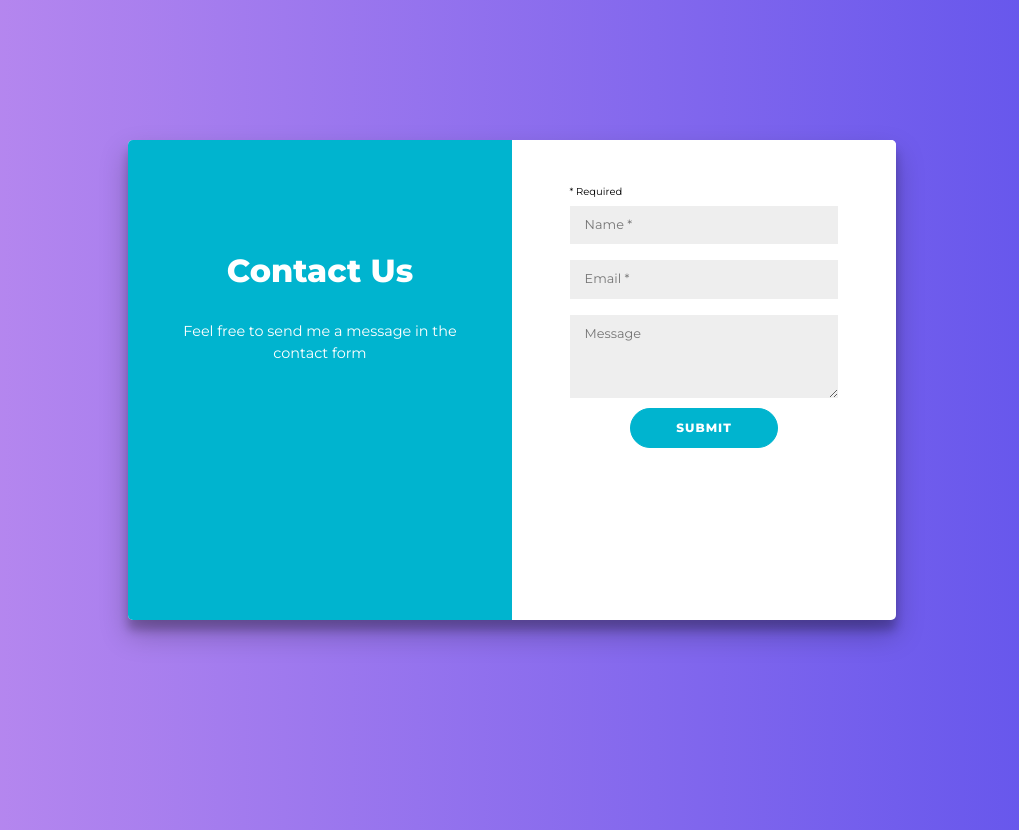
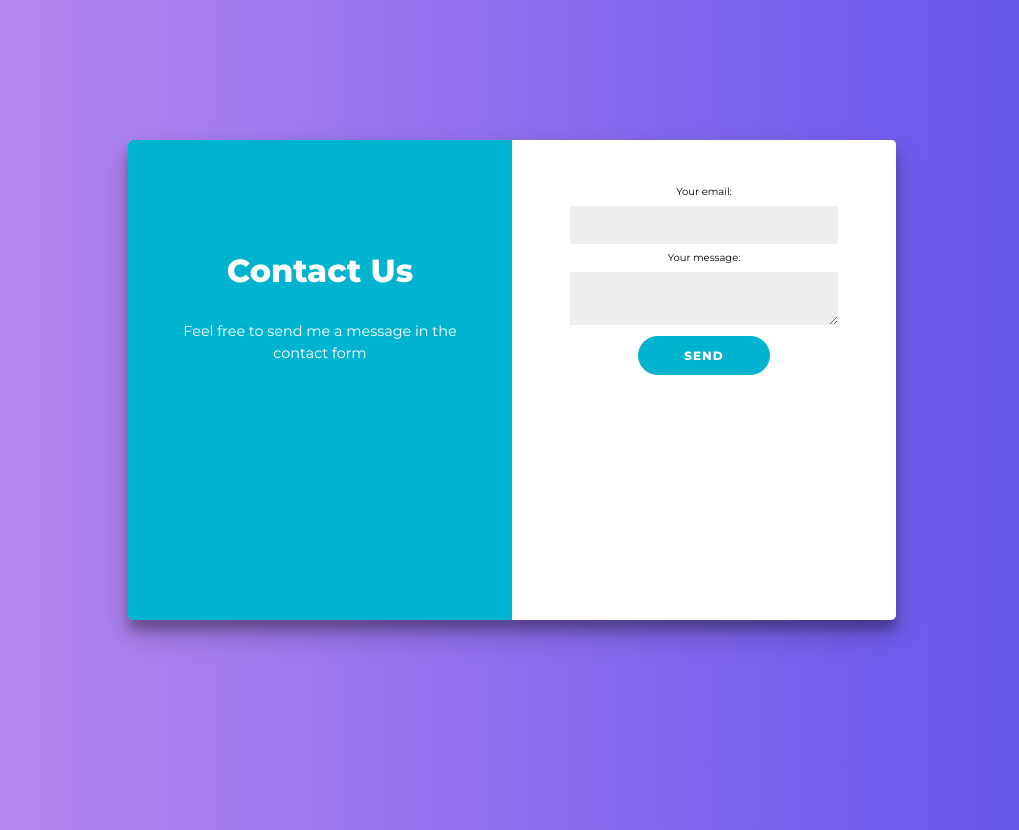
Before and after one commit to onrtaskin/textprofilepicture, a plain HTML site: page index.html in a window 1280 px wide. Shown: the whole page, without its empty margins (128-1147 px from the left). Drawn offline with nearby package versions, Linux system fonts and the light colour scheme.

Commit message:
Update index.html

```diff
--- a/index.html
+++ b/index.html
@@ -2,7 +2,7 @@
 <html lang="en" >
 <head>
   <meta charset="UTF-8">
-  <title>CodePen - Contact Form</title>
+  <title>Profile Picture</title>
   <link rel="stylesheet" href="https://cdnjs.cloudflare.com/ajax/libs/normalize/5.0.0/normalize.min.css">
 <link rel="stylesheet" href="./style.css">
 
@@ -24,12 +24,16 @@
         action="https://formspree.io/f/xyyrbjwz"
         method="POST">
 
-      <h2 class="sm-view">Let's Chat</h2>
-           <p>* Required</p>
-          <input type="text" placeholder="Name *"  />
-          <input type="email" placeholder="Email *" />
-          <textarea name="message" rows="4" placeholder="Message"></textarea>
-			    <button>Submit</button>
+        <label>
+          Your email:
+          <input type="email" name="email">
+        </label>
+        <label>
+          Your message:
+          <textarea name="message"></textarea>
+        </label>
+        <!-- your other form fields go here -->
+        <button type="submit">Send</button>
 		</form>
       </div>
     </div>
```
